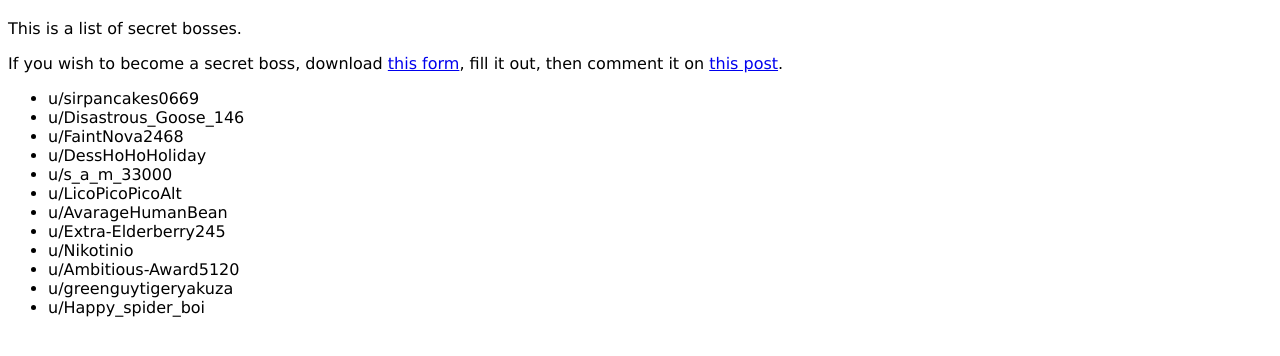
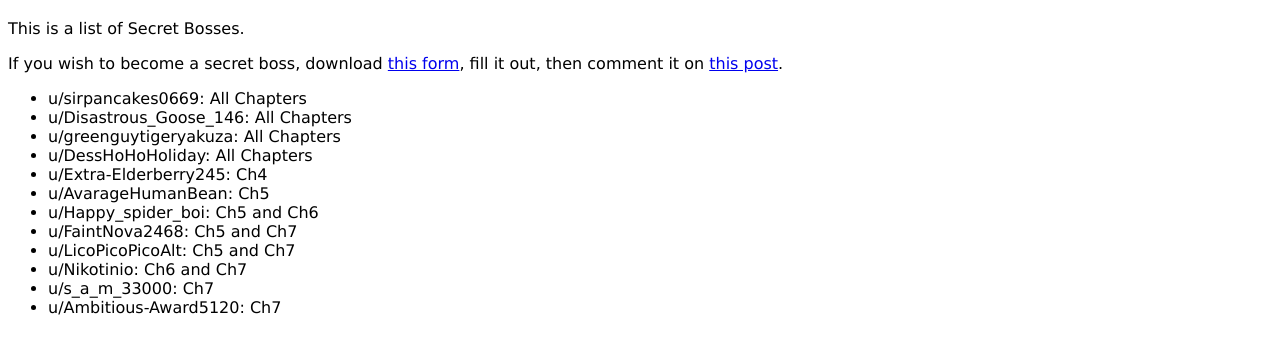
Before and after one commit to swisscheese-stuff/swisscheese-stuff.github.io, a plain HTML site: page efo/boss.htm in a window 1280 px wide. Shown: the part 112-468 px from the top of the page. Drawn offline with Linux system fonts and the light colour scheme.

Commit message:
Update boss.htm

```diff
--- a/efo/boss.htm
+++ b/efo/boss.htm
@@ -13,21 +13,21 @@
     </head>
     <body>
         <h1>Secret Bosses</h1>
-        <p>This is a list of secret bosses.</p>
+        <p>This is a list of Secret Bosses.</p>
         <p>If you wish to become a secret boss, download  <a href="secretboss.png" download>this form</a>, fill it out, then comment it on <a href="https://www.reddit.com/r/EvilFountainOpeners/comments/1ohzpqi/stop_posting_secret_boss_applications/">this post</a>.</p>
         <ul>
-            <li>u/sirpancakes0669</li>
-            <li>u/Disastrous_Goose_146</li>
-            <li>u/FaintNova2468</li>
-            <li>u/DessHoHoHoliday</li>
-            <li>u/s_a_m_33000</li>
-            <li>u/LicoPicoPicoAlt</li>
-            <li>u/AvarageHumanBean</li>
-            <li>u/Extra-Elderberry245</li>
-            <li>u/Nikotinio</li>
-            <li>u/Ambitious-Award5120</li>
-            <li>u/greenguytigeryakuza</li>
-            <li>u/Happy_spider_boi</li>
+            <li>u/sirpancakes0669: All Chapters</li>
+            <li>u/Disastrous_Goose_146: All Chapters</li>
+            <li>u/greenguytigeryakuza: All Chapters</li>
+            <li>u/DessHoHoHoliday: All Chapters</li>
+            <li>u/Extra-Elderberry245: Ch4</li>
+            <li>u/AvarageHumanBean: Ch5</li>
+            <li>u/Happy_spider_boi: Ch5 and Ch6</li>
+            <li>u/FaintNova2468: Ch5 and Ch7</li>
+            <li>u/LicoPicoPicoAlt: Ch5 and Ch7</li>
+            <li>u/Nikotinio: Ch6 and Ch7</li>
+            <li>u/s_a_m_33000: Ch7</li>
+            <li>u/Ambitious-Award5120: Ch7</li>
         </ul>
     </body>
 </html>
```
